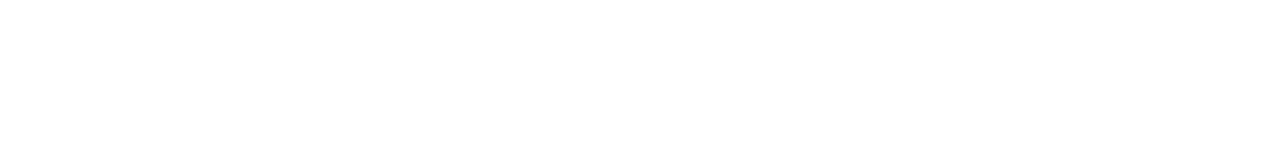
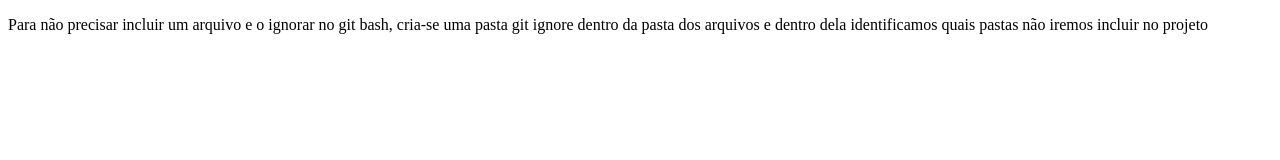
Before and after one commit to Patricia-Naka/gitignore, a plain HTML site: page index.html in a window 1280 px wide. Drawn offline with Linux system fonts and the light colour scheme.

Commit message:
adicionado texto dentro do arquivo html

```diff
--- a/index.html
+++ b/index.html
@@ -4,9 +4,9 @@
     <meta charset="UTF-8">
     <meta http-equiv="X-UA-Compatible" content="IE=edge">
     <meta name="viewport" content="width=device-width, initial-scale=1.0">
-    <title>Document</title>
+    <title>Teste do git ignore</title>
 </head>
 <body>
-
+    <p>Para não precisar incluir um arquivo e o ignorar no git bash, cria-se uma pasta git ignore dentro da pasta dos arquivos e dentro dela identificamos quais pastas não iremos incluir no projeto</p>
 </body>
 </html>
```
